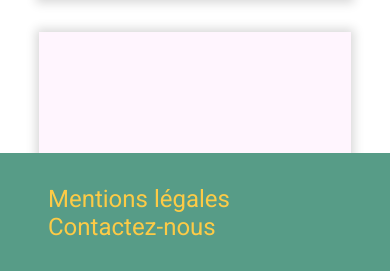
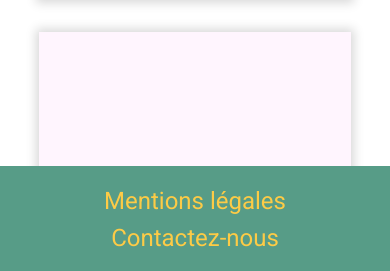
Before and after one commit to wrongpedro/ohmyfood, a website: page index.html in a window 390 px wide. Shown: the part 571-842 px from the top of the page. Drawn offline with Linux system fonts and the light colour scheme; a web font is replaced by a local one.

Commit message:
Correction responsive (smartphone) du footer

```diff
--- a/scss/style.scss
+++ b/scss/style.scss
@@ -351,18 +351,28 @@ header{
 /*FOOTER*/
 
 footer{
-    padding: 2em 0;
+    padding: 1em 0;
     position: fixed;
     bottom: 0;
 }
 
 nav{
-    justify-content:space-between;
     font-family: $theme_font;
     font-size: 1.5em;
-    margin: 0 2em;
+    width: 100%;
+    a{
+        width: 100%;
+        margin: 0.2em;
+        text-align: center;
+    }
     a:link, a:visited{
         text-decoration: none;
         color: $theme_font_color;
     }
+    @media screen and (min-width:768px){
+        justify-content: space-between;
+        a{
+            width: 25%;
+        }
+    }
 }
```
Also changed, not shown: css/style.css, 1 other file.
